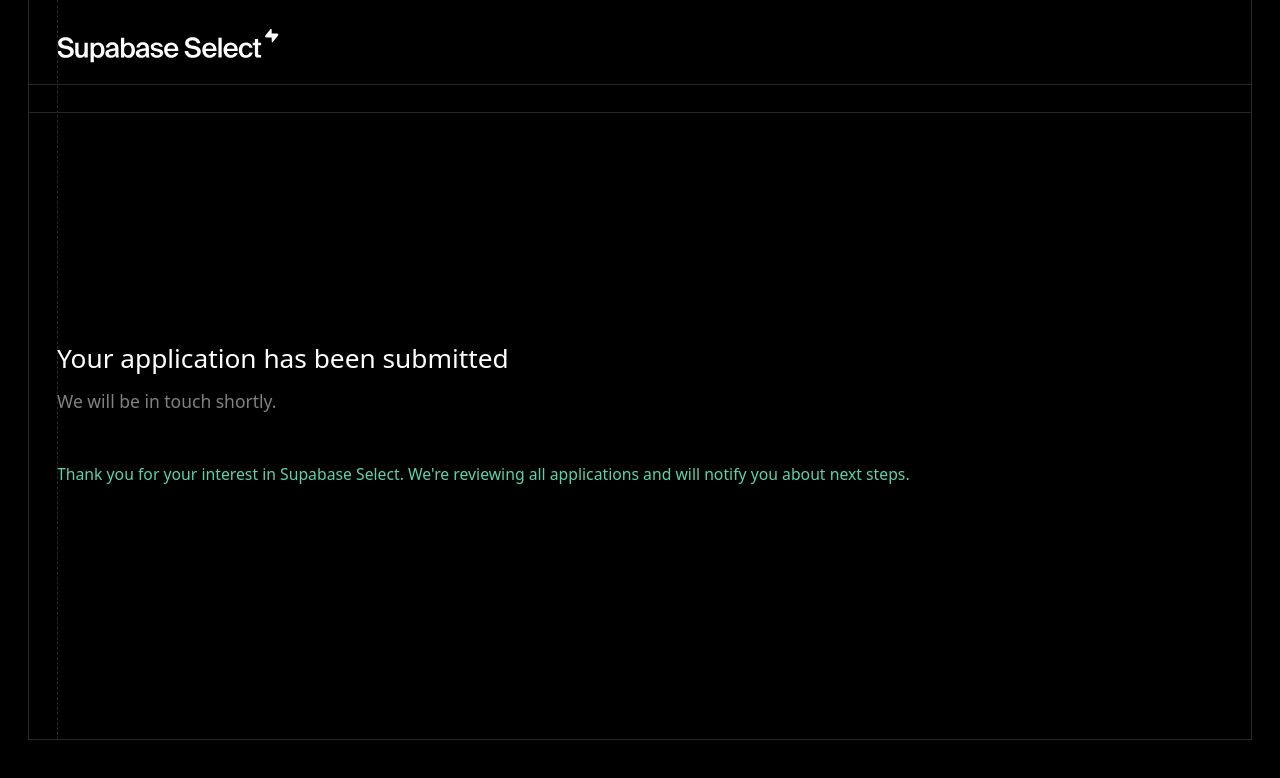
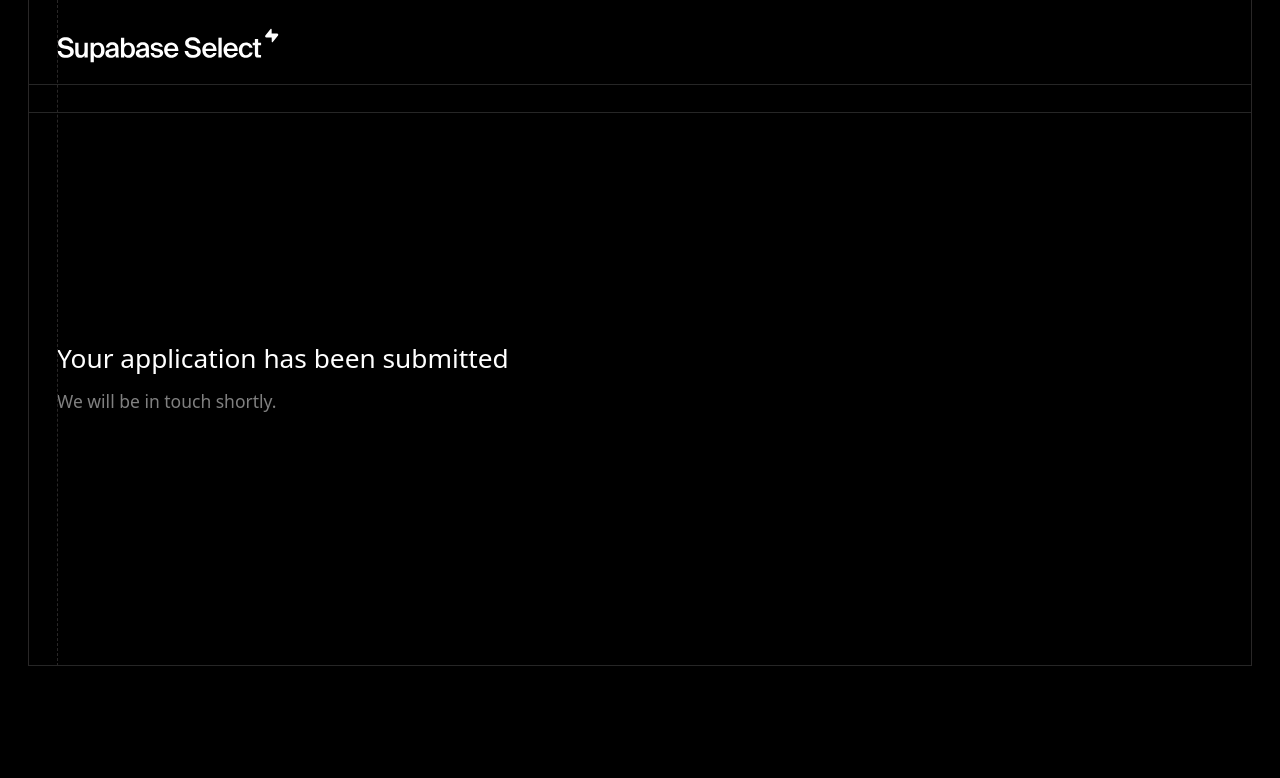
Before and after one commit to lowercaseclub/select, a Next.js app in the folder apps/2025/: page /application-verified in a window 1280 px wide. Shown: the top 778 px of the page. Built offline with nearby package versions, Linux system fonts and the light colour scheme.

Commit message:
Update page.tsx

```diff
--- a/apps/2025/src/app/application-verified/page.tsx
+++ b/apps/2025/src/app/application-verified/page.tsx
@@ -17,13 +17,6 @@
               We will be in touch shortly.
             </p>
           </div>
-
-          <div className="mt-8">
-            <p className="text-accent-1-foreground text-lg">
-              Thank you for your interest in Supabase Select. We&apos;re
-              reviewing all applications and will notify you about next steps.
-            </p>
-          </div>
         </div>
       </section>
     </ContentWrapper>
```
